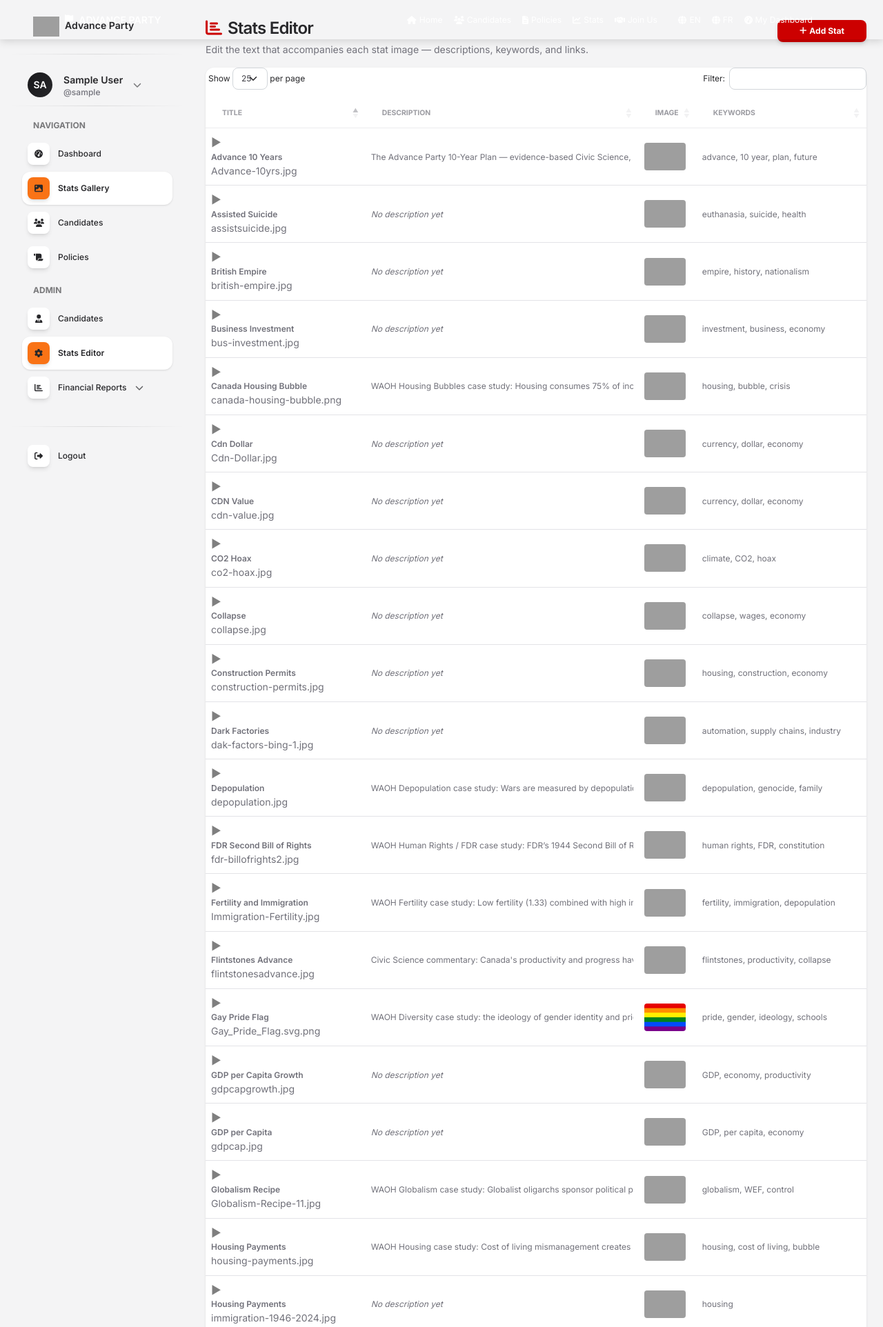
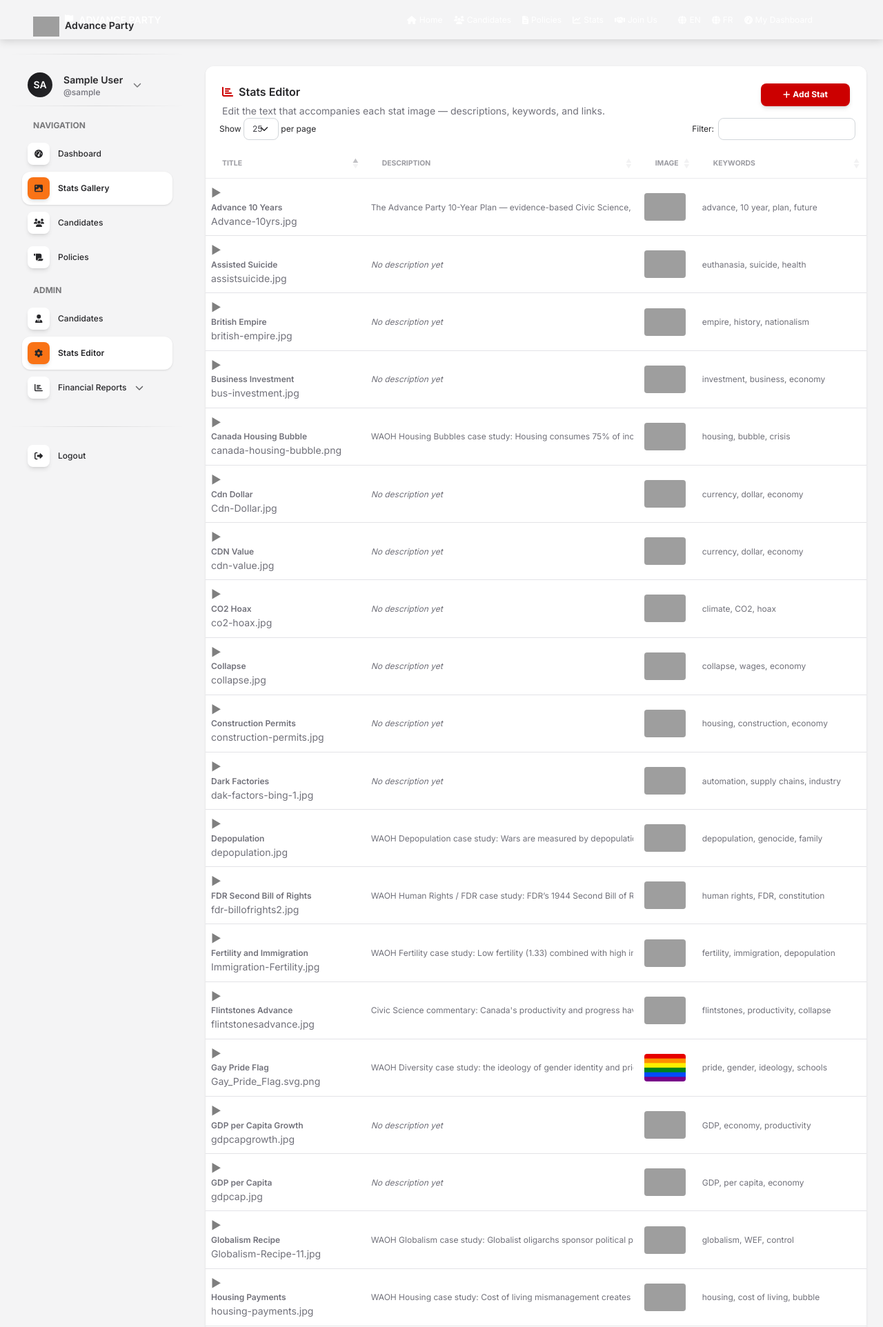
Before and after one commit to edwardtilley/act, a Django app: page /stateditor in a window 1280 px wide. Shown: the top 1924 px of the page at 69% size. Run offline with Django 5.2, Linux system fonts and the light colour scheme; the visitor is signed in with stand-in values (Sample User, id 1); data comes from the database, SQL or seed files in the repository; parts of the project's set-up code (start-up, migrations or seed data) failed here and were passed over; some libraries are stand-ins or nearby versions; grey boxes are pictures that could not be loaded.

Commit message:
stateditor: house the stats DataTable in a job-list style card

```diff
--- a/templates/pages/stateditor.html
+++ b/templates/pages/stateditor.html
@@ -3,21 +3,18 @@
 {% load translate_en %}
 {% block body_class %}{% tr "g-sidenav-show bg-gray-100" %}{% endblock body_class %}
 {% block sidebar %}{% include "includes/sidebar.html" %}{% endblock sidebar %}
-{% block content %}
-<main class="main-content position-relative">
+{% block extrastyle %}
 <style>
   body { background: #f5f7fa; }
   .line-clamp-3 { display: -webkit-box; -webkit-line-clamp: 3; -webkit-box-orient: vertical; overflow: hidden; }
+  #statsEditorTable_wrapper .row:first-child,
+  #statsEditorTable_wrapper .row:last-child { padding: 0 1rem; }
+  #statsEditorTable thead th { white-space: nowrap; }
 </style>
-<div class="container-fluid py-4">
-  <div class="d-flex justify-content-between align-items-center flex-wrap gap-2 mb-3">
-    <div>
-      <h4 class="fw-bold mb-1"><i class="fas fa-chart-bar text-advance-red me-2"></i>{% tr "Stats Editor" %}</h4>
-      <p class="text-muted text-sm mb-0">{% tr "Edit the text that accompanies each stat image — descriptions, keywords, and links." %}</p>
-    </div>
-    <button type="button" class="btn btn-advance-red btn-sm" data-bs-toggle="modal" data-bs-target="#createStatModal">
-      <i class="fas fa-plus me-1"></i>{% tr "Add Stat" %}</button>
-  </div>
+{% endblock %}
+{% block content %}
+<main class="main-content position-relative">
+<div class="container-fluid pt-7 pb-4">
 
   {% if saved %}
   <div class="alert alert-success py-2"><i class="fas fa-check-circle me-2"></i>{% tr "Stat #" %}{{ saved }}{% tr "updated successfully." %}</div>
@@ -33,7 +30,15 @@
   </div>
   {% endif %}
 
-  <div class="card shadow-sm rounded-4 border-0">
+  <div class="card">
+    <div class="card-header pb-0 d-flex justify-content-between align-items-center flex-wrap gap-2">
+      <div>
+        <h6 class="mb-1"><i class="fas fa-chart-bar text-advance-red me-2"></i>{% tr "Stats Editor" %}</h6>
+        <p class="text-sm text-muted mb-0">{% tr "Edit the text that accompanies each stat image — descriptions, keywords, and links." %}</p>
+      </div>
+      <button type="button" class="btn btn-advance-red btn-sm" data-bs-toggle="modal" data-bs-target="#createStatModal">
+        <i class="fas fa-plus me-1"></i>{% tr "Add Stat" %}</button>
+    </div>
     <div class="card-body px-0 pt-0 pb-2">
       <div class="table-responsive p-0">
         <table id="statsEditorTable" class="table align-items-center mb-0 display" style="width:100%;">
```
